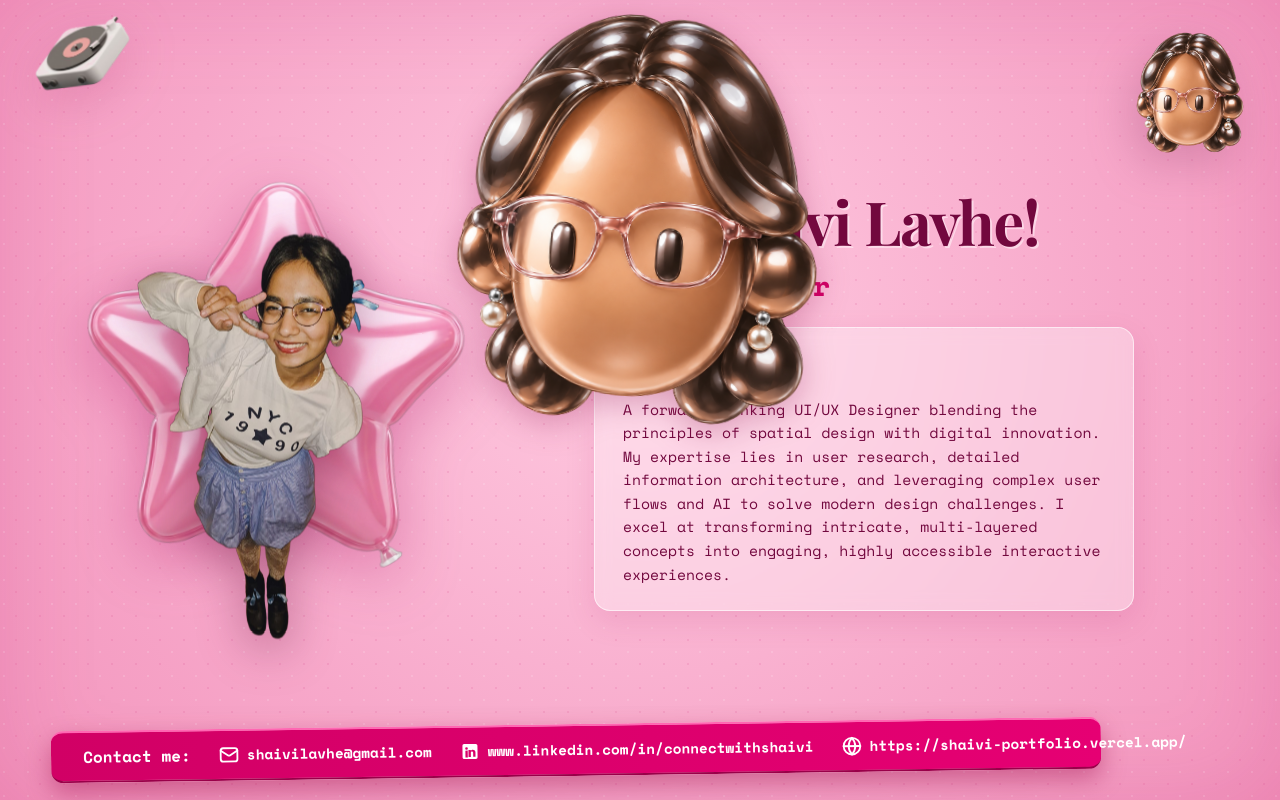
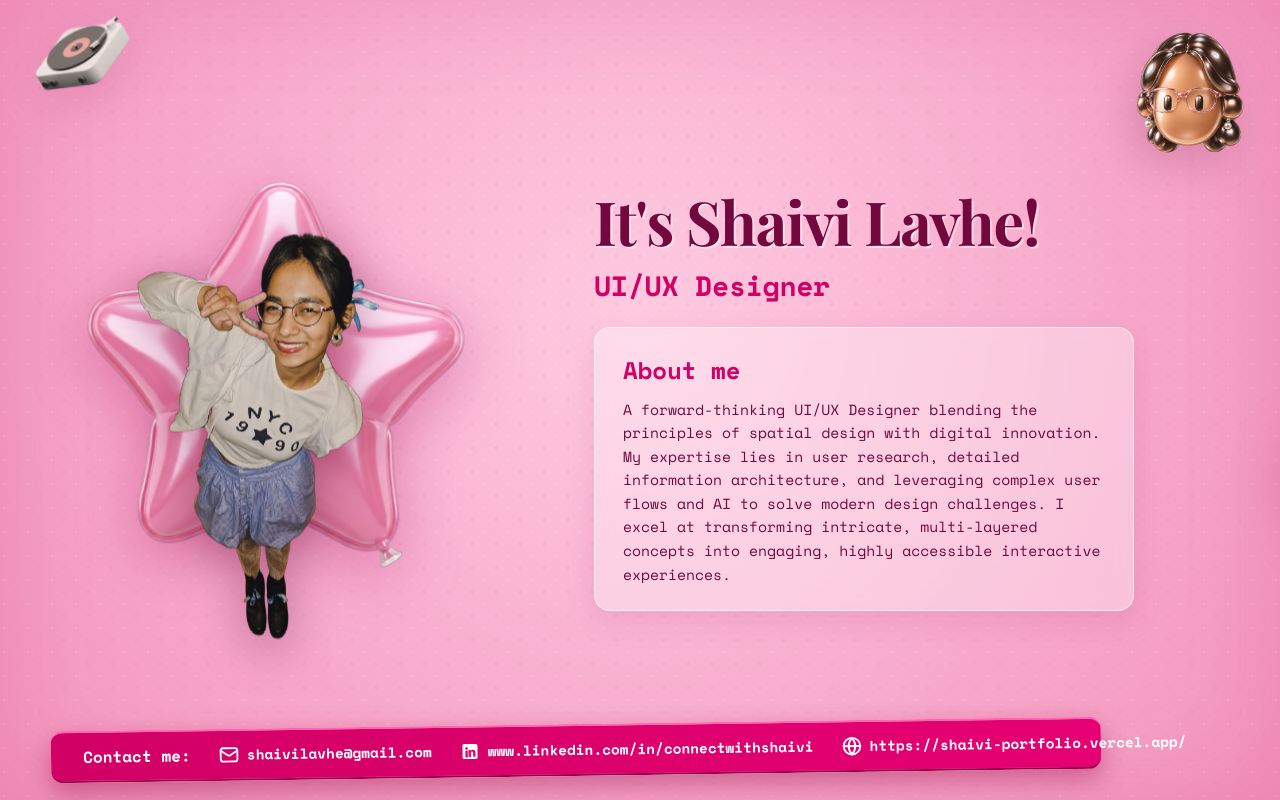
Before and after one commit to vivi0511-ship-it/shaivi-portfolio, a React (Vite) app: page /resume in a window 1280 px wide. Built offline with nearby package versions, Linux system fonts and the light colour scheme; a web font is replaced by a local one.

Commit message:
fix(resume): remove 3D avatar head from Resume page

```diff
--- a/src/pages/Resume.jsx
+++ b/src/pages/Resume.jsx
@@ -50,17 +50,7 @@ export default function Resume() {
         <TurntablePlayer width="95px" />
       </div>
 
-      {/* Top Center Floating 3D Avatar Metallic Head (1.2x Parallax Speed) */}
-      <div
-        className="resume-floating-avatar-head"
-        style={{ transform: `translateX(calc(-50% + ${scrollX * 0.12}px))` }}
-      >
-        <img
-          src="/assets/head_3d_trans.png"
-          alt="3D Metallic Avatar Head"
-          className="avatar-head-img"
-        />
-      </div>
+
 
       {/* Top Right Corner P5 Radial Menu */}
       <P5CornerRadialMenu />
```
